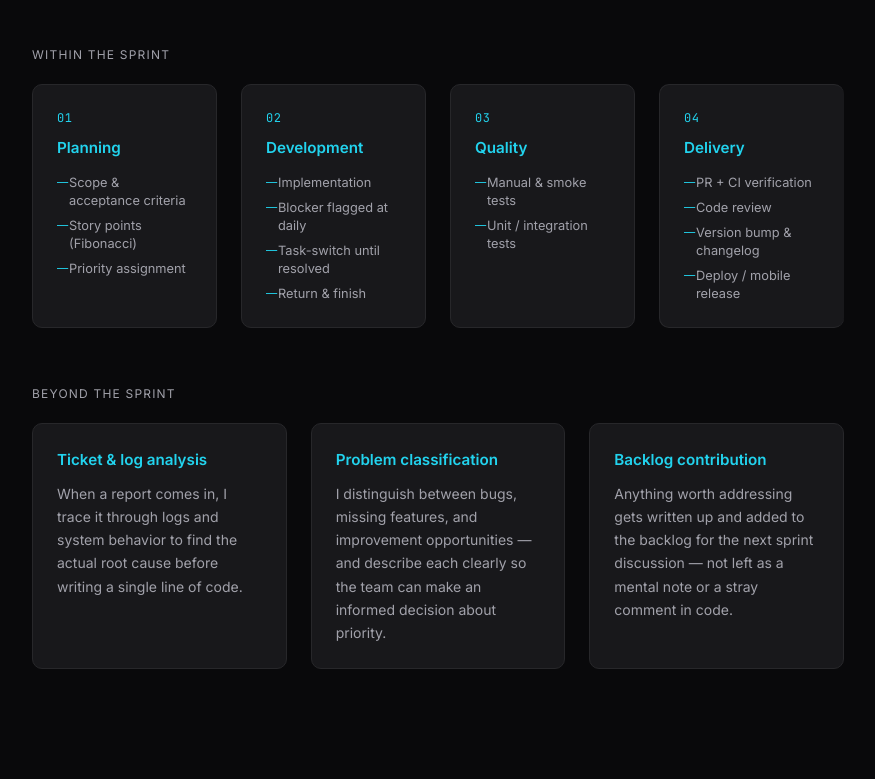
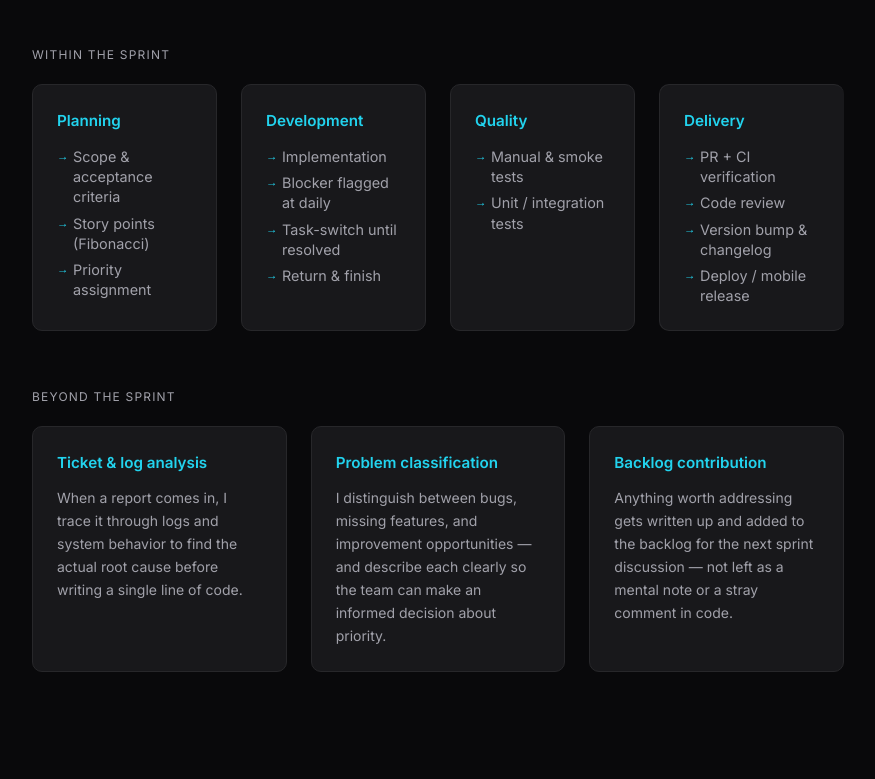
Before and after one commit to pawelel/pawelel.github.io, an Astro site: page / in a window 1280 px wide. Shown: the part 981-1760 px from the top of the page, without its empty margins (202-1077 px from the left). Built offline with nearby package versions, Linux system fonts and the light colour scheme; Astro itself is replaced by a stand-in of ours.

Commit message:
fix(web): match phase card bullets to Work history arrow style, remove phase numbers

```diff
--- a/src/pages/index.astro
+++ b/src/pages/index.astro
@@ -179,7 +179,6 @@ const experience = [
         <p class="subsection-label">Within the sprint</p>
         <div class="sprint-phases">
           <div class="phase">
-            <p class="phase-num mono">01</p>
             <p class="phase-name">Planning</p>
             <ul>
               <li>Scope &amp; acceptance criteria</li>
@@ -188,7 +187,6 @@ const experience = [
             </ul>
           </div>
           <div class="phase">
-            <p class="phase-num mono">02</p>
             <p class="phase-name">Development</p>
             <ul>
               <li>Implementation</li>
@@ -198,7 +196,6 @@ const experience = [
             </ul>
           </div>
           <div class="phase">
-            <p class="phase-num mono">03</p>
             <p class="phase-name">Quality</p>
             <ul>
               <li>Manual &amp; smoke tests</li>
@@ -206,7 +203,6 @@ const experience = [
             </ul>
           </div>
           <div class="phase">
-            <p class="phase-num mono">04</p>
             <p class="phase-name">Delivery</p>
             <ul>
               <li>PR + CI verification</li>
@@ -408,9 +404,9 @@ const experience = [
   .phase:last-child { border-right: none; }
   .phase-num { font-size: 0.75rem; color: var(--accent); margin-bottom: 8px; letter-spacing: 0.05em; }
   .phase-name { font-weight: 600; font-size: 0.95rem; margin-bottom: 14px; color: var(--accent); }
-  .phase ul { list-style: none; padding: 0; margin: 0; display: flex; flex-direction: column; gap: 7px; }
-  .phase ul li { font-size: 0.8rem; color: var(--muted); padding-left: 12px; position: relative; line-height: 1.4; }
-  .phase ul li::before { content: '—'; position: absolute; left: 0; color: var(--accent); font-size: 0.7rem; top: 1px; }
+  .phase ul { list-style: none; padding: 0; margin: 0; display: flex; flex-direction: column; gap: 6px; }
+  .phase ul li { font-size: 0.9rem; color: var(--muted); padding-left: 16px; position: relative; line-height: 1.4; }
+  .phase ul li::before { content: '→'; position: absolute; left: 0; color: var(--accent); font-size: 0.8em; top: 1px; }
   .approach-grid { display: grid; grid-template-columns: repeat(3, 1fr); gap: 24px; margin-top: 8px; }
   .approach-item { background: var(--surface); border: 1px solid var(--border); border-radius: 10px; padding: 24px; }
   .approach-title { font-weight: 600; color: var(--accent); margin-bottom: 10px; font-size: 0.95rem; }
```
